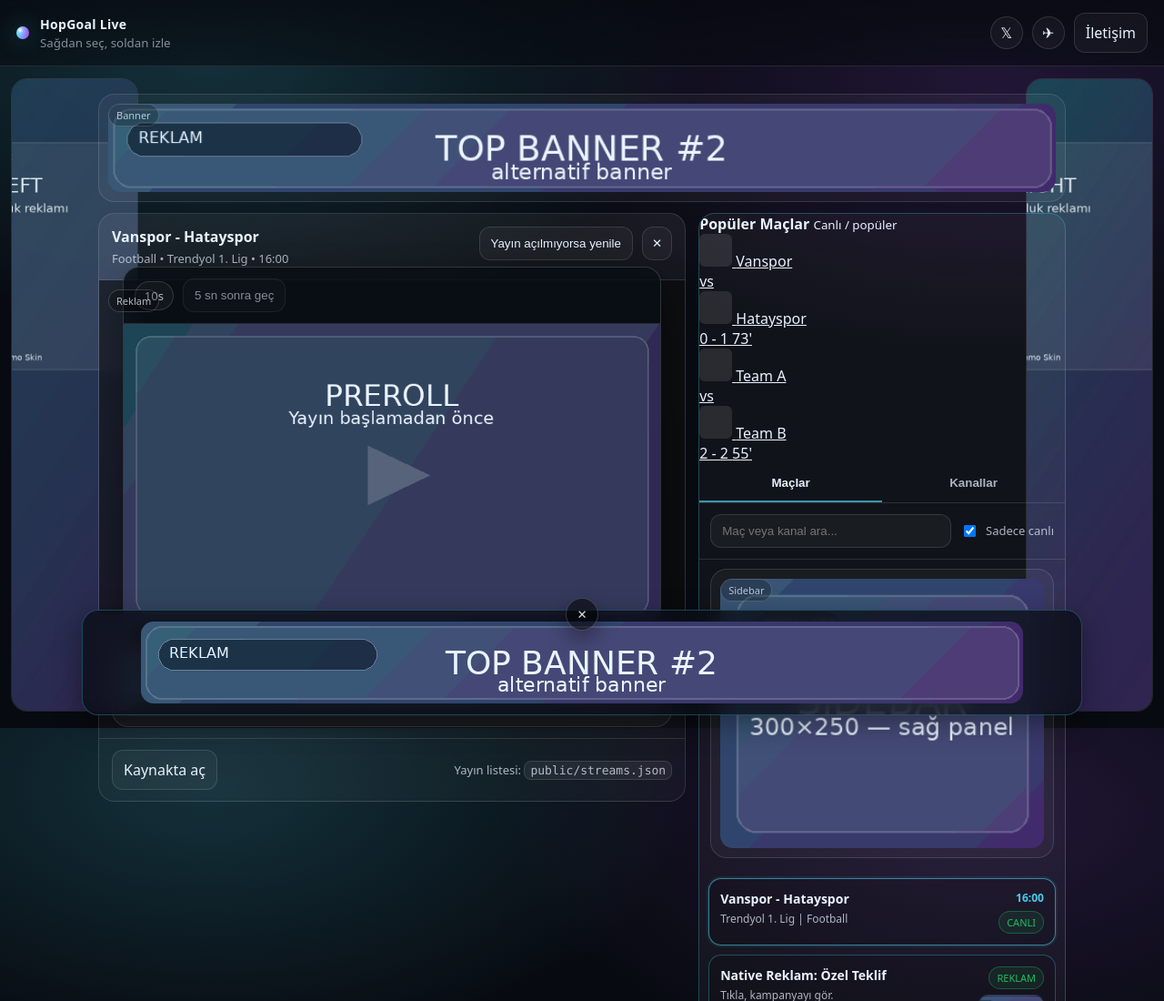
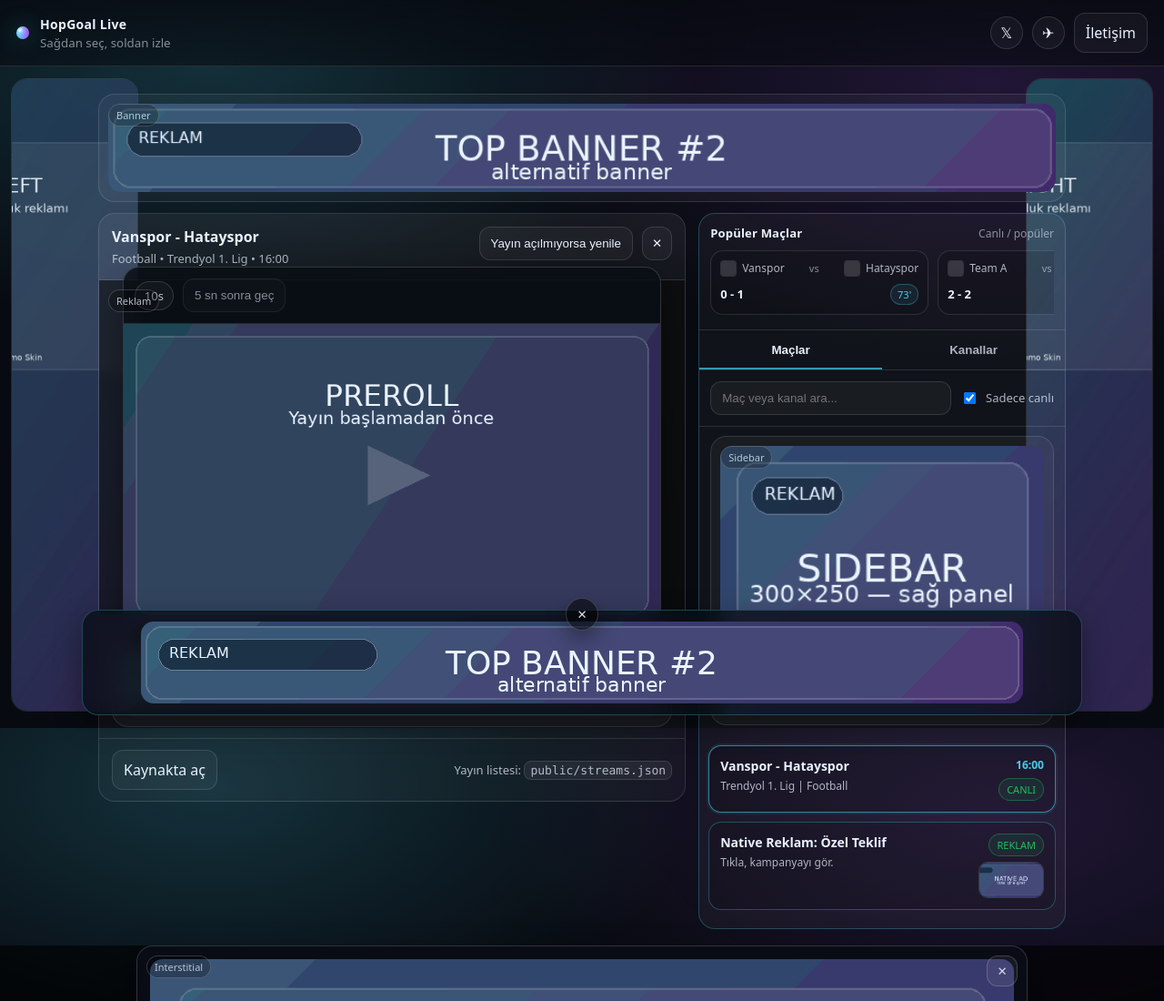
Before and after one commit to cuneyttarkinmb-dot/hopgoall, a plain HTML site: page public/live.html in a window 1280 px wide. Shown: the top 1100 px of the page at 91% size. Drawn offline with Linux system fonts and the light colour scheme; no server answers.

Commit message:
Update style.css

```diff
--- a/public/assets/style.css
+++ b/public/assets/style.css
@@ -770,3 +770,122 @@ a{color:inherit}
   border-color: rgba(77,225,255,.40);
   box-shadow: 0 0 0 2px rgba(77,225,255,.10), 0 10px 22px rgba(0,0,0,.35);
 }
+/* =========================================================
+   [POPULAR MATCHES] Sağ panel üst şerit
+   - Kartlar yatay kayar (overflow:auto)
+   - Hover: site stiline uygun hafif glow
+   ========================================================= */
+.popular-wrap{
+  padding: 12px 12px 10px;
+  border-bottom: 1px solid var(--stroke);
+}
+
+.popular-head{
+  display:flex;
+  align-items:baseline;
+  justify-content:space-between;
+  gap:10px;
+  margin-bottom:10px;
+}
+
+.popular-head b{
+  font-size: 13px;
+  letter-spacing: .2px;
+}
+
+.popular-head small{
+  color: var(--muted2);
+  font-size: 12px;
+}
+
+.popular-list{
+  display:flex;
+  gap:10px;
+  overflow:auto;
+  padding-bottom: 6px;
+}
+
+.popular-empty{
+  color: var(--muted);
+  font-size: 12px;
+  padding: 6px 0;
+}
+
+/* Kart */
+.pop-card{
+  min-width: 240px;
+  flex: 0 0 auto;
+  border: 1px solid var(--stroke);
+  background: rgba(0,0,0,.12);
+  border-radius: 14px;
+  padding: 10px;
+  text-decoration: none;
+  transition: .15s ease;
+}
+
+.pop-card:hover{
+  transform: translateY(-1px);
+  border-color: rgba(77,225,255,.35);
+  box-shadow: 0 0 0 2px rgba(77,225,255,.06);
+}
+
+/* Üst satır (takımlar) */
+.pop-teams{
+  display:flex;
+  align-items:center;
+  justify-content:space-between;
+  gap:8px;
+}
+
+.pop-team{
+  display:flex;
+  align-items:center;
+  gap:6px;
+  min-width: 0;
+}
+
+.pop-logo{
+  width: 18px;
+  height: 18px;
+  border-radius: 4px;
+  object-fit: contain;
+  background: rgba(255,255,255,.06);
+  border: 1px solid rgba(255,255,255,.08);
+}
+
+.pop-name{
+  font-size: 12px;
+  color: var(--muted);
+  white-space: nowrap;
+  overflow: hidden;
+  text-overflow: ellipsis;
+  max-width: 88px;
+}
+
+.pop-vs{
+  color: var(--muted2);
+  font-size: 11px;
+}
+
+/* Alt satır (skor + dakika) */
+.pop-bottom{
+  display:flex;
+  align-items:center;
+  justify-content:space-between;
+  margin-top: 8px;
+}
+
+.pop-score{
+  font-weight: 800;
+  font-size: 13px;
+  color: var(--text);
+}
+
+.pop-minute{
+  font-size: 11px;
+  padding: 3px 7px;
+  border-radius: 999px;
+  border: 1px solid rgba(77,225,255,.25);
+  color: rgba(77,225,255,.9);
+  background: rgba(77,225,255,.08);
+}
```
